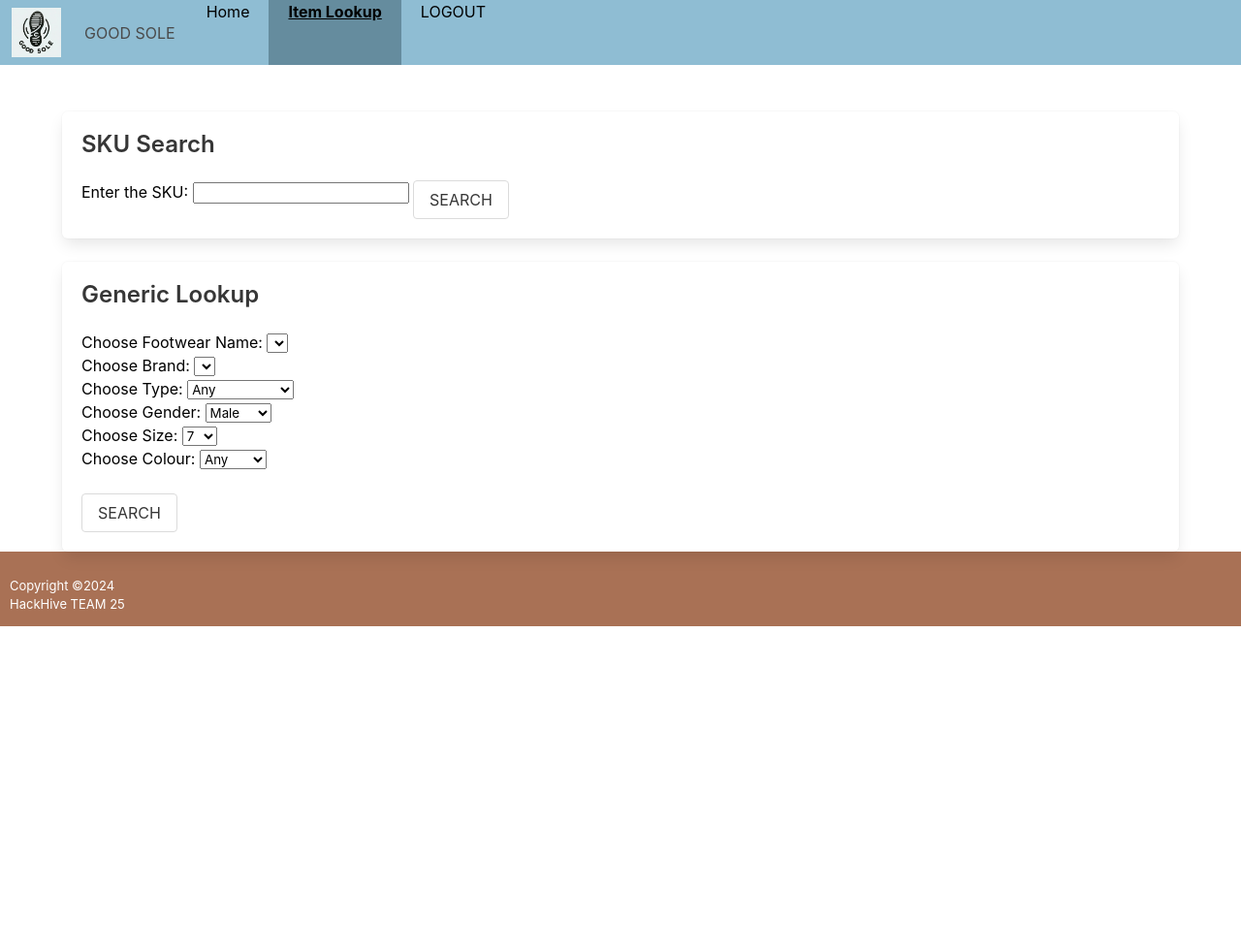
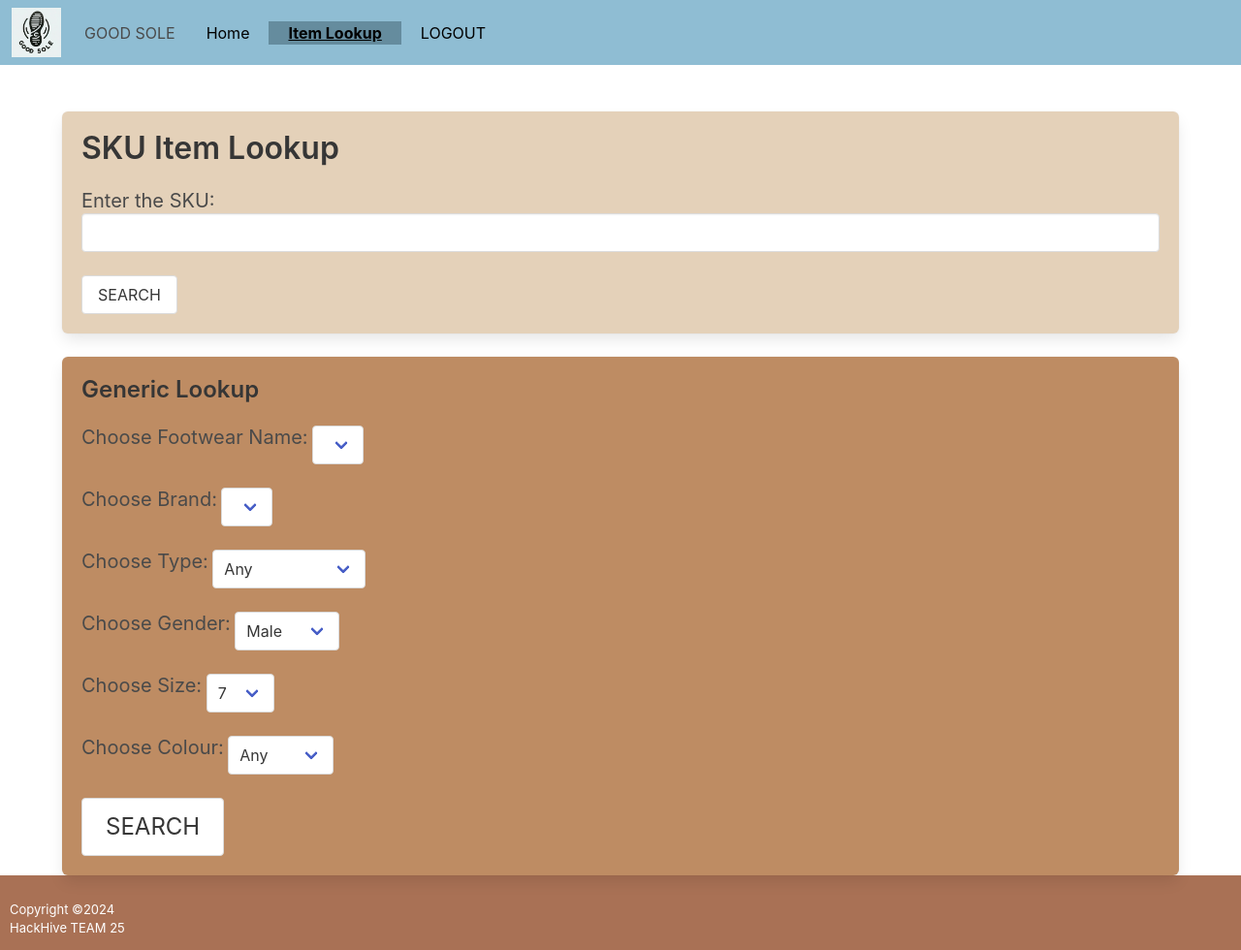
Before and after one commit to jesscleish/hackhive2024, a Flask app: page /employee/item in a window 1280 px wide. Shown: the whole page at 97% size. Before the commit the page ends 646 px from the top, so only its background shows below. Run offline with Flask 3, Linux system fonts and the light colour scheme; the visitor is signed in with stand-in values (Sample User, id 1); lists and menus that the app fills with data are empty; some libraries are stand-ins or nearby versions.

Commit message:
styling fixes

```diff
--- a/static/custom.css
+++ b/static/custom.css
@@ -122,6 +122,27 @@
 .input2{
     max-width: 50%;
 }
+
+.navbar {
+        display: flex;
+        align-items: center;
+    }
+
+.boxbck{
+    background-color: #E4D1B9;
+}
+
+.boxbck2{
+    background-color: #BE8C63;
+}
+
 label{
     color: black;
 }
+
+table{
+    background-color: white;
+    border-radius: 10px;
+    align-items: center;
+    width: 100%;
+}
--- a/templates/admin/home.html
+++ b/templates/admin/home.html
@@ -17,7 +17,8 @@
 
 %}
     <div class="container">
-    <div class ="responsive-table__container box center">
+    <br><br>
+    <div class ="responsive-table__container box center boxbck navbar">
         <table class ="table">
         <thead>
             <tr class="ui-widget-header">
@@ -50,5 +51,5 @@
         </table>
     </div>
     </div>
-
+    <br><br>
 {% endblock %}
--- a/templates/admin/sales.html
+++ b/templates/admin/sales.html
@@ -13,11 +13,11 @@
         <div class="tile is-parent">
 
         <div class="tile"></div>
-            <div class="tile is-5 box">
-                <p class="title is-3">Sales -- Last 30 Days</p>
+            <div class="tile is-5 box boxbck">
+                <p class="title is-3 ">Sales -- Last 30 Days</p>
             </div>
             <div class="tile"></div>
-            <div class="tile is-5 box">
+            <div class="tile is-5 box boxbck2">
                 <p class="title is-3">Sales -- Last 360 Days</p>
             </div>
         <div class="tile"></div>
--- a/templates/employee/home.html
+++ b/templates/employee/home.html
@@ -8,7 +8,7 @@
 
 {% block pos %}
     <div class="container">
-        <div class="barcode box center2">
+        <div class="barcode box center2 boxbck">
             <h2 class="center2 title is-3"><u>SKU</u></h2>
             <form class="center2" action="">
                 <label class="title is-4" for="barcode">Barcode (number):</label>
@@ -17,7 +17,7 @@
                 <!-- probably need to append to lists onclick, and add value to total -->
             </form>
         </div>
-    <div class="box center2">
+    <div class="box center2 boxbck2">
         <h4 class="center2 title is-3">Items</h4>
         <img src="../../static/images/shopping-bag.png" width="70">
 
@@ -29,7 +29,7 @@
             {% endfor %}
         </ul>
         <br>
-        <p class="subtitle is-3">Total: <span id="total_price">0</span></p>
+        <p class="title is-3">Total: <span id="total_price">0</span></p>
     </div>
     </div>
     <div class="barcode"></div>
--- a/templates/employee/item.html
+++ b/templates/employee/item.html
@@ -8,68 +8,81 @@
 
 {% block pos %}
     <div class="container">
-        <div class="box center">
-            <h1 class="title is-4">SKU Search</h1>
-            <form>
+        <div class="box boxbck">
+            <h1 class="title is-3">SKU Item Lookup</h1>
+            <form class="align-center">
                 <!-- can search by sku -->
-                <label for="shoesku">Enter the SKU:</label>
-                <input type="text" id="shoesku">
-                <input type="submit" class="button" value="SEARCH">
+                <label for="shoesku" class="subtitle">Enter the SKU:</label>
+                <input type="text" id="shoesku" name="shoesku" class="input">
+                <br><br>
+                <input type="submit" class="button is-Large" value="SEARCH">
             </form>
         </div>
-        <div class="box">
+
+        <div class="box boxbck2">
             <h1 class="title is-4">Generic Lookup</h1>
             <form>
+                <label class="subtitle" for="shoes">Choose Footwear Name:</label>
+                <div class="select">
                     {% set shoe_names = [] %}
                     <!-- lookup item based on categories in database -->
-                    <label for="shoes">Choose Footwear Name:</label>
-
                     <select name="shoes" id="shoes">
                         {% for name in shoe_names %}
                             <option value="{{ name.name }}">{{ name.name }}</option>
                         {% endfor %}
                     </select>
-                    <br>
+                </div>
+                <br><br>
+                <label class="subtitle" for="brand">Choose Brand:</label>
+                <div class="select">
                     {% set shoe_brands = [] %}
-                        <label for="brand">Choose Brand:</label>
                     <select name="brand" id="brand">
                         {% for brand in shoe_names %}
                             <option value="{{ name.name }}">{{ name.name }}</option>
                         {% endfor %}
                     </select>
-                    <br>
+                </div>
+                <br><br>
+            <label class="subtitle" for="shoetype">Choose Type:</label>
+                <div class="select">
                     {% set shoe_types = ["Any", 'Sneaker', 'Running Shoe', 'Sandal', 'Boot', 'Heel'] %}
-                        <label for="shoetype">Choose Type:</label>
-                        <select name="shoetype" id="shoetype">
+                    <select name="shoetype" id="shoetype" class="select">
                         {% for type in shoe_types %}
                             <option value="{{ type }}">{{ type }}</option>
                         {% endfor %}
                     </select>
-                    <br>
-                        <label for="gender">Choose Gender:</label>
+                </div>
+                <br><br>
+            <label class="subtitle" for="gender">Choose Gender:</label>
+                <div class="select">
                     <select name="gender" id="gender">
                         <option value="m">Male</option>
                         <option value="f">Female</option>
                     </select>
-                    <br>
+                </div>
+                <br><br>
+             <label class="subtitle" for="size">Choose Size:</label>
+                <div class="select">
                     {% set shoe_size = [7,8,9,10] %}
-                        <label for="size">Choose Size:</label>
                     <select name="size" id="size">
                         {% for item in shoe_size %}
                             {% set sizeitem = "size"+item|string %}
                             <option value="{{ sizeitem }}">{{ item }}</option>
                         {% endfor %}
                     </select>
-                    <br>
+                </div>
+                <br><br>
+             <label class="subtitle" for="colour">Choose Colour:</label>
+                <div class="select">
                     {% set colours = ['Any','Red', 'Blue', 'Black', 'White', 'Brown', 'Green', 'Gray', 'Purple', 'Yellow', 'Orange'] %}
-                        <label for="colour">Choose Colour:</label>
                     <select name="colour" id="colour">
                         {% for item in colours %}
                             <option value="{{ item }}">{{ item }}</option>
                         {% endfor %}
                     </select>
+                </div>
                 <br><br>
-                    <input type="submit" class="button" value="SEARCH">
+                <input type="submit" class="button is-large" value="SEARCH">
                 <!-- automatically use QuantityInStock > 0 -->
             </form>
         </div>
```
Also changed, not shown: templates/admin/item.html (+4 -3 lines), templates/admin/users.html (+6 -6 lines). Lines whose indentation alone changed are shown as unchanged.
